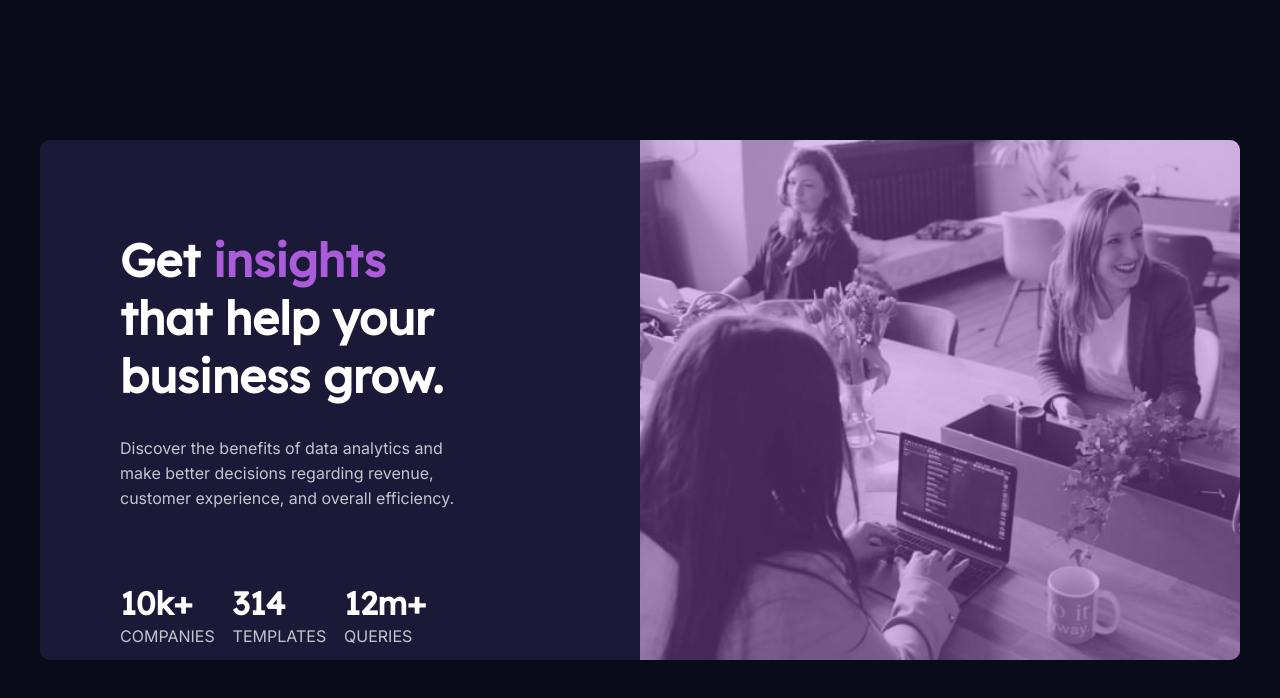
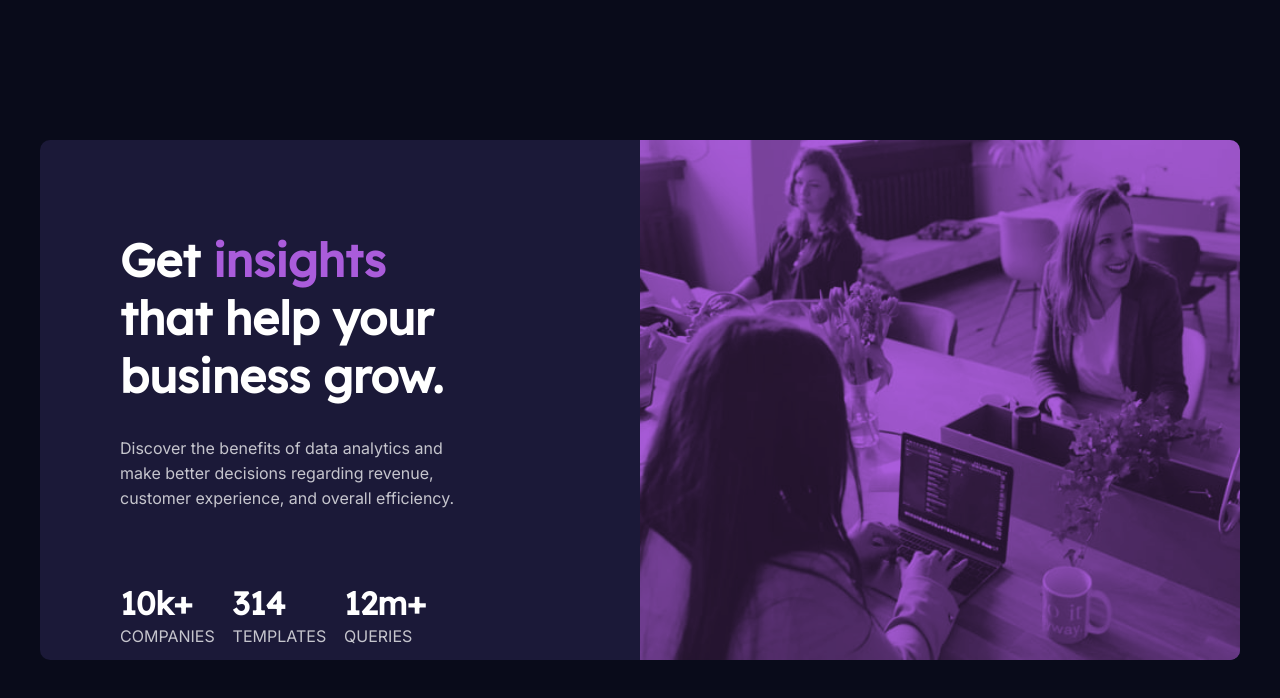
Before and after one commit to Mikssxed/stats-preview-card, a plain HTML site: page index.html in a window 1280 px wide. Drawn offline with Linux system fonts and the light colour scheme.

Commit message:
Update styles.css

```diff
--- a/styles.css
+++ b/styles.css
@@ -35,11 +35,14 @@ main {
     border-radius: 0 10px 10px 0;
 }
 img {
-    object-fit: cover;
-    opacity: 0.6;
     width: 100%;
     height: 100%;
     border-radius: 0 10px 10px 0;
+    mix-blend-mode: multiply;
+    opacity: 80%;
+}
+#color {
+    background-color: hsl(277, 64%, 61%);
 }
 #content h1 {
     color: hsl(0, 0%, 100%);
```
